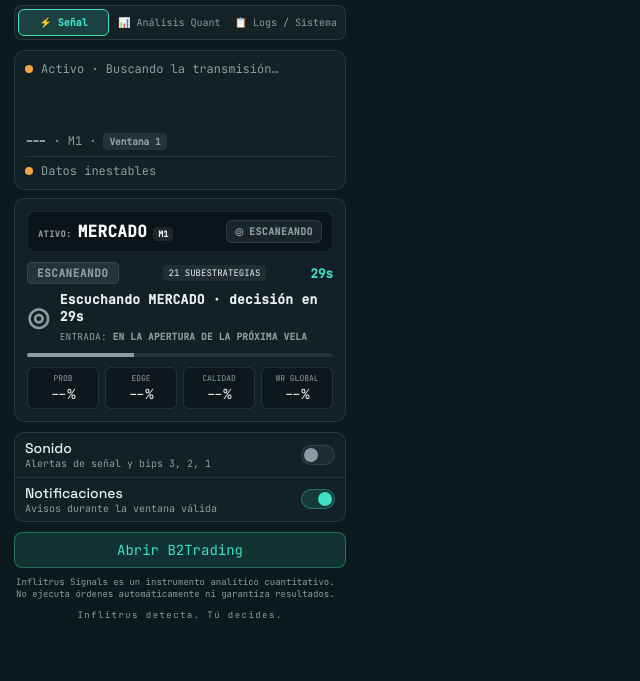
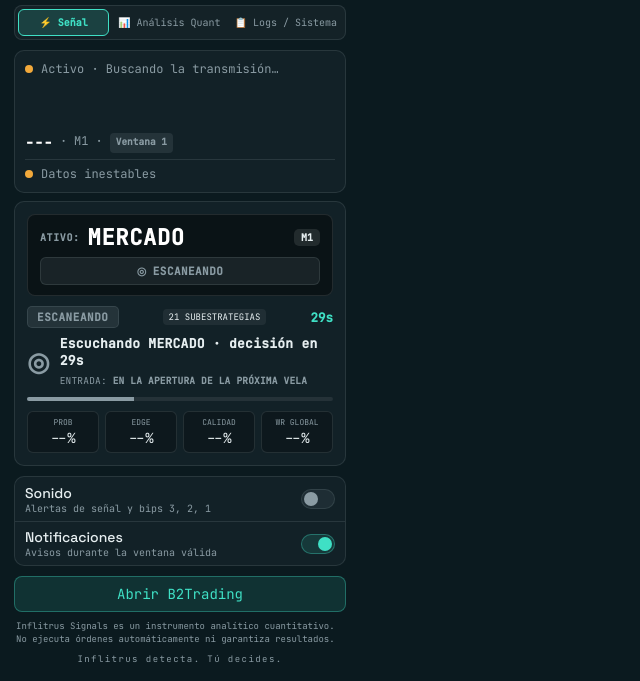
Before and after one commit to vickhenriqueztorres-source/infitrus, a website with bundled scripts: page src/sidepanel/sidepanel.html in a window 1280 px wide. Shown: the part 119-800 px from the top of the page, without its empty margins (0-640 px from the left). Built offline with nearby package versions, Linux system fonts and the light colour scheme; some packages are replaced by stand-ins of ours; no server answers.

Commit message:
style(sidepanel): make hero asset name full-width and larger (22px) so it never truncates to ellipsis

```diff
--- a/src/sidepanel/sidepanel.html
+++ b/src/sidepanel/sidepanel.html
@@ -31,19 +31,20 @@
     .signal-card.is-in-trade.is-put{border-color:rgba(255,90,110,.8);box-shadow:0 0 20px rgba(255,90,110,.25)}
     .signal-card.is-wait{border-color:var(--border);background:var(--surface)}
     /* Destaque Gigante de Ativo & Ordem (Global Hero) */
-    .signal-asset-hero{display:flex;align-items:center;justify-content:space-between;padding:8px 10px;margin-bottom:10px;background:rgba(0,0,0,.35);border:1px solid rgba(255,255,255,.08);border-radius:8px;gap:8px}
-    .hero-asset-left{display:flex;align-items:baseline;gap:6px;overflow:hidden}
-    .hero-label{font-size:8.5px;font-weight:700;color:var(--steel,#8A9BA3);letter-spacing:.06em}
-    .hero-asset-name{font-size:16px;font-weight:900;color:#FFFFFF;letter-spacing:.02em;text-transform:uppercase;white-space:nowrap;overflow:hidden;text-overflow:ellipsis}
-    .hero-tf-badge{font-size:8.5px;font-weight:700;padding:1px 5px;border-radius:4px;background:rgba(255,255,255,.08);color:var(--ice,#E6EEF0)}
-    .hero-action-badge{display:inline-flex;align-items:center;gap:5px;padding:4px 8px;border-radius:6px;font-size:12px;font-weight:900;letter-spacing:.04em;white-space:nowrap;transition:all .2s ease}
+    .signal-asset-hero{display:flex;flex-direction:column;align-items:stretch;padding:10px 12px;margin-bottom:10px;background:rgba(0,0,0,.42);border:1px solid rgba(255,255,255,.10);border-radius:8px;gap:7px}
+    .hero-asset-left{display:flex;align-items:center;gap:8px;width:100%}
+    .hero-label{font-size:10px;font-weight:700;color:var(--steel,#8A9BA3);letter-spacing:.06em;flex-shrink:0}
+    .hero-asset-name{font-size:22px;font-weight:900;color:#FFFFFF;letter-spacing:.03em;text-transform:uppercase;line-height:1.15;flex:1;overflow-wrap:anywhere}
+    .hero-tf-badge{font-size:10px;font-weight:800;padding:2px 7px;border-radius:5px;background:rgba(255,255,255,.10);color:var(--ice,#E6EEF0);flex-shrink:0}
+    .hero-action-badge{display:flex;align-items:center;justify-content:center;width:100%;gap:6px;padding:6px 10px;border-radius:6px;font-size:13px;font-weight:900;letter-spacing:.04em;white-space:nowrap;transition:all .2s ease}
+    .asset-row #asset{font-size:15px;font-weight:800;color:#FFFFFF;letter-spacing:.02em}
     .hero-action-badge.call{background:rgba(63,224,197,.22);border:1.5px solid #3FE0C5;color:#3FE0C5;box-shadow:0 0 10px rgba(63,224,197,.3)}
     .hero-action-badge.put{background:rgba(255,90,110,.22);border:1.5px solid #FF5A6E;color:#FF5A6E;box-shadow:0 0 10px rgba(255,90,110,.3)}
-    .hero-action-badge.wait{background:rgba(138,155,163,.12);border:1px solid var(--border);color:var(--steel,#8A9BA3);font-size:10px;font-weight:700}
+    .hero-action-badge.wait{background:rgba(138,155,163,.12);border:1px solid var(--border);color:var(--steel,#8A9BA3);font-size:11px;font-weight:700}
     .hero-action-badge.execute{animation:pulse-execute .5s infinite alternate}
-    @keyframes pulse-execute{0%{transform:scale(1);box-shadow:0 0 8px rgba(63,224,197,.4)}100%{transform:scale(1.04);box-shadow:0 0 16px rgba(63,224,197,.7)}}
+    @keyframes pulse-execute{0%{transform:scale(1);box-shadow:0 0 8px rgba(63,224,197,.4)}100%{transform:scale(1.02);box-shadow:0 0 16px rgba(63,224,197,.7)}}
     .hero-action-badge.execute.put{animation:pulse-execute-put .5s infinite alternate}
-    @keyframes pulse-execute-put{0%{transform:scale(1);box-shadow:0 0 8px rgba(255,90,110,.4)}100%{transform:scale(1.04);box-shadow:0 0 16px rgba(255,90,110,.7)}}
+    @keyframes pulse-execute-put{0%{transform:scale(1);box-shadow:0 0 8px rgba(255,90,110,.4)}100%{transform:scale(1.02);box-shadow:0 0 16px rgba(255,90,110,.7)}}
     .signal-badge-row{display:flex;justify-content:space-between;align-items:center;margin-bottom:8px}
     .signal-badge{padding:3px 9px;border-radius:5px;font-size:11px;font-weight:800;letter-spacing:.05em}
     .signal-badge.call{background:rgba(63,224,197,.2);color:#3FE0C5;border:1px solid #3FE0C5}
```
